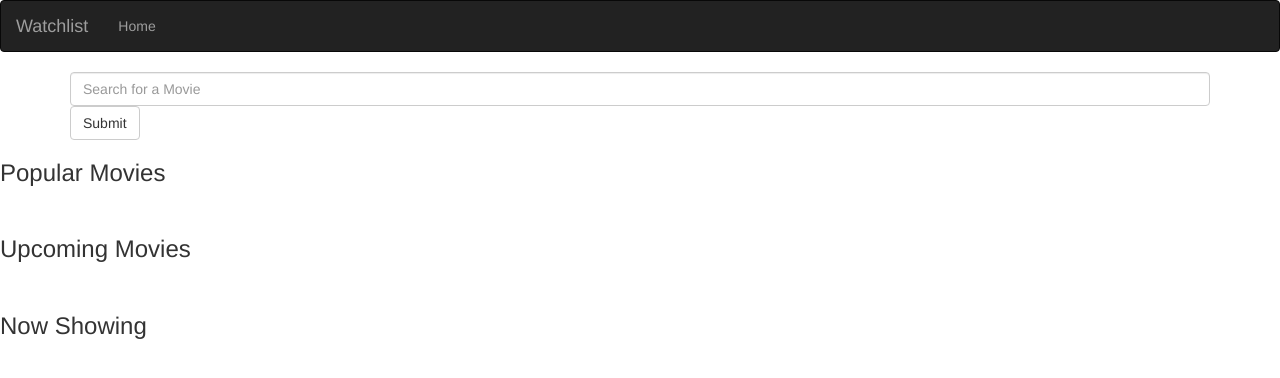
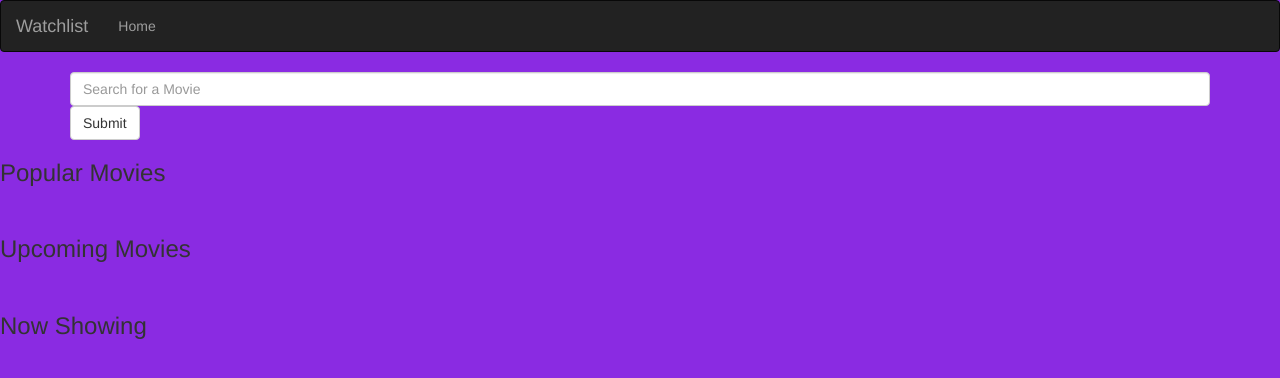
Before and after one commit to alvynah/watch-list, a Flask app: template app/templates/index.html in a window 1280 px wide. Shown: the top 378 px of the page. Run offline with Flask 2, Linux system fonts and the light colour scheme; the template is opened without the code that fills it, so the values that code supplies are empty; some libraries are stand-ins or nearby versions.

Commit message:
Change body background

```diff
--- a/app/static/css/index.css
+++ b/app/static/css/index.css
@@ -3,3 +3,7 @@
     flex-wrap: wrap;
     justify-content: space-around;
 }
+
+body {
+    background-color: blueviolet;
+}
```
